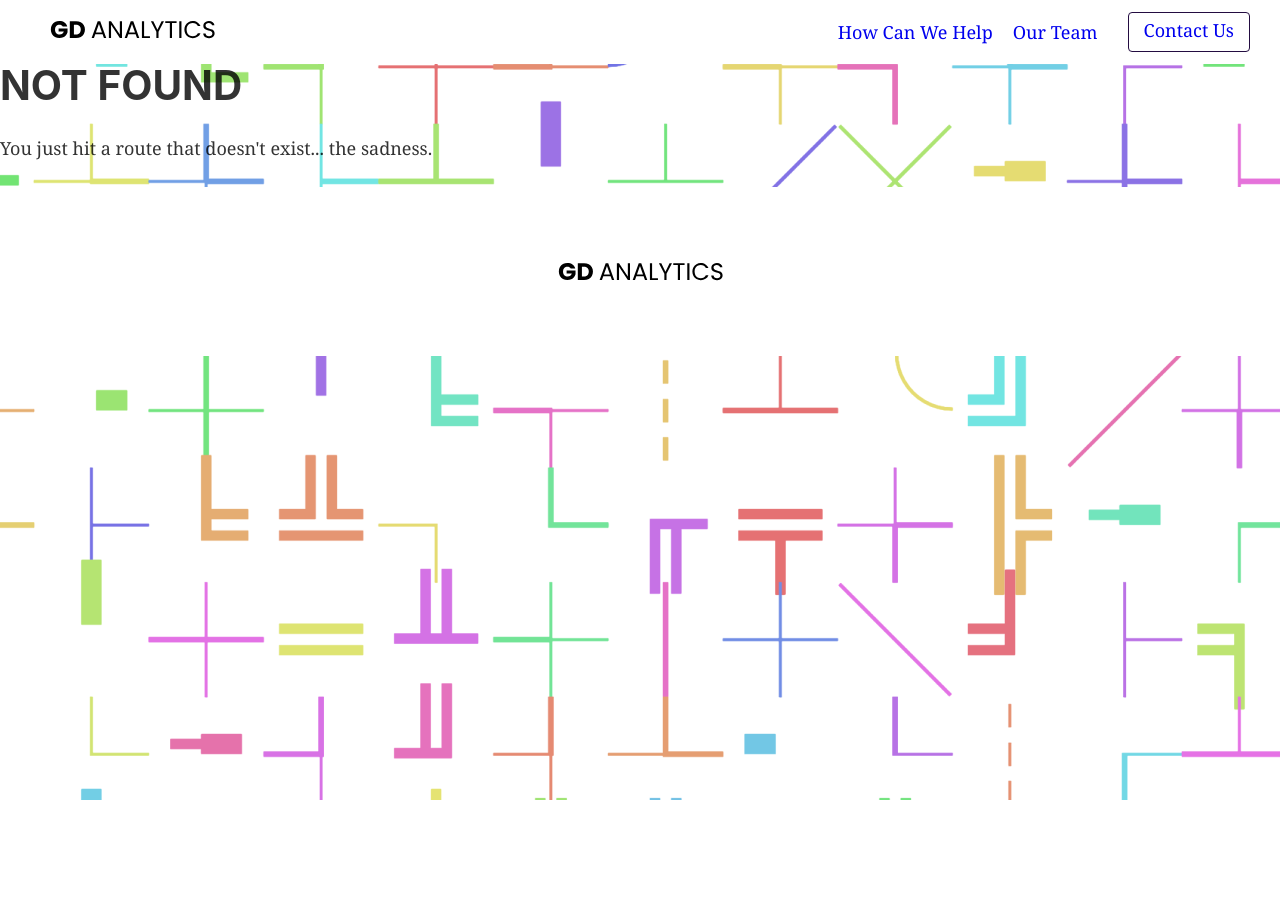
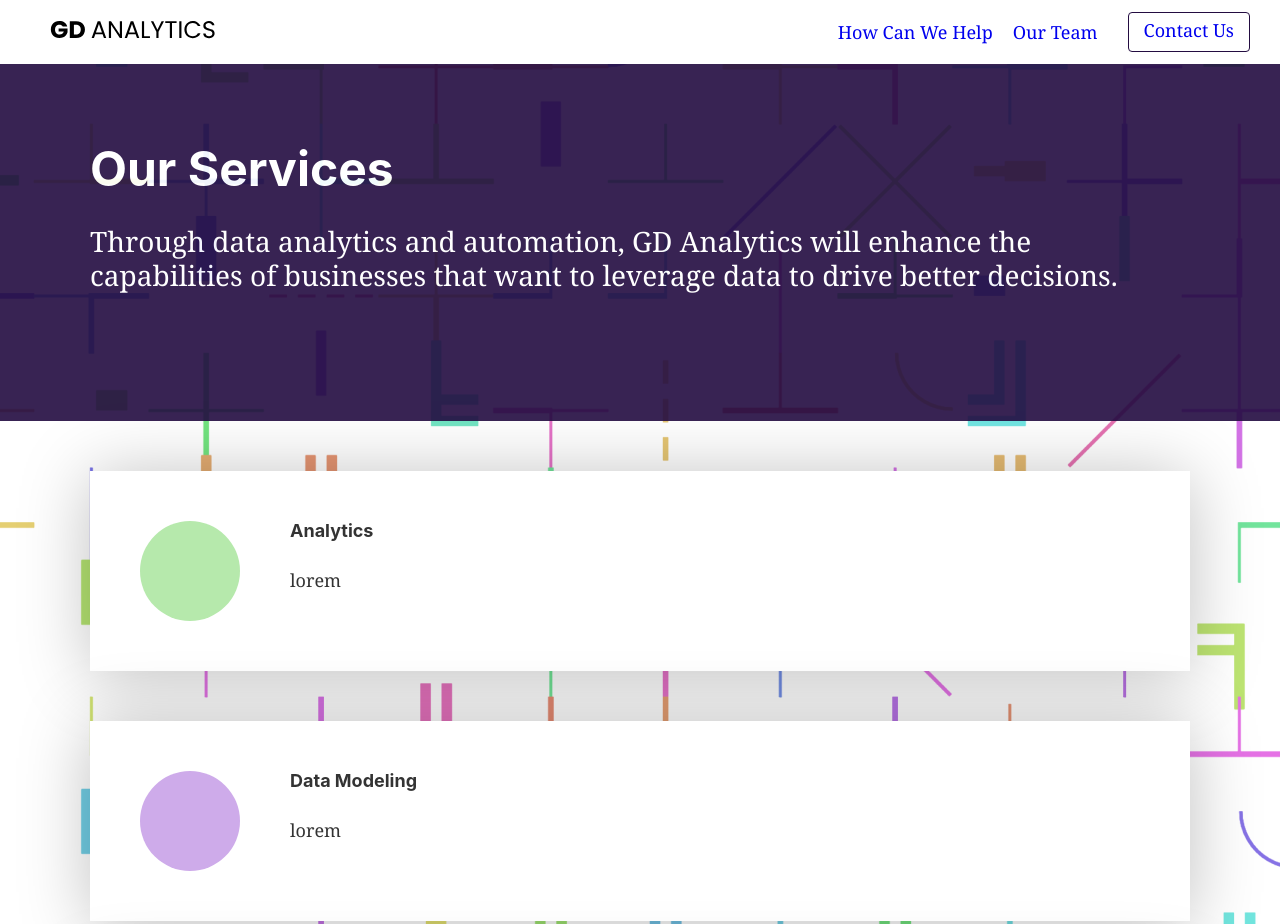
Before and after one commit to BradBolander/gd-analytics, a Gatsby site: page /services in a window 1280 px wide. Before the commit this address had no page. Shown: the top 924 px of the page. Before the commit the page ends 800 px from the top, so only its background shows below. Built offline with nearby package versions, Linux system fonts and the light colour scheme; Gatsby itself is replaced by a stand-in of ours.

Commit message:
implemented services page and services card component

```diff
--- /dev/null
+++ b/src/components/card.js
@@ -0,0 +1,21 @@
+import React from "react"
+import "../styles/card.scss"
+
+
+const Card = (props) => (
+    <div className="card">
+        <div style={{ 'backgroundColor': props.color }} className="circle"></div>
+
+        <div className="content-wrap">
+            <h4 className="title">
+                { props.title }
+            </h4>
+            <p className="content">
+                { props.content }
+            </p>
+        </div>
+
+    </div>
+)
+
+export default Card
--- a/src/components/contact.js
+++ b/src/components/contact.js
@@ -4,10 +4,11 @@ import "../styles/contact.scss"
 
 
 
-const Contact = () => (
+const Contact = (props) => (
     <div style={{ backgroundColor: `white` }}>
         <div className="site-container">
            <div className="contact">
+                {props.fullSize === true &&
                     <div className="greeting">
                         <div className="image-wrap">
                         <img src={Abstract} />
@@ -17,6 +18,8 @@ const Contact = () => (
                             <p style={{ maxWidth: `255px` }}>We work directly with you to determine the best tools for your company.</p>
                         </div>
                     </div>
+                }
+
                <div className="form">
                    <h4>Get in touch</h4>
                    <input className="email field" type="email" placeholder="Email"></input>
--- /dev/null
+++ b/src/components/servicesHero.js
@@ -0,0 +1,21 @@
+import React from "react"
+import { Link } from "gatsby"
+import "../styles/hero.scss"
+
+
+
+const ServicesHero = () => (
+    <div className="services-hero">
+        <div className="site-container">
+            <h1>
+                Our Services
+            </h1>
+            <p style={{ marginBottom: `3rem`, fontSize: `28px`, lineHeight: `1.2` }}>
+                Through data analytics and automation, GD Analytics will enhance the capabilities of businesses that want to leverage data to drive better decisions.
+            </p>
+        </div>
+
+    </div>
+)
+
+export default ServicesHero
--- /dev/null
+++ b/src/data/services.js
@@ -0,0 +1,22 @@
+export default [
+    {
+        title: "Analytics",
+        content: "lorem",
+        color: "#B6E9AC"
+    },
+    {
+        title: "Data Modeling",
+        content: "lorem",
+        color: "#CEABEA"
+    },
+    {
+        title: "Automated Reporting",
+        content: "lorem",
+        color: "#EAB0AA"
+    },
+    {
+        title: "Training",
+        content: "lorem",
+        color: "#A8BCEA"
+    }
+]
--- a/src/pages/index.js
+++ b/src/pages/index.js
@@ -14,7 +14,7 @@ const IndexPage = () => (
     <Hero />
     <SubHero />
     <Software />
-    <Contact />
+    <Contact fullSize={true} />
   </Layout>
 )
 
--- /dev/null
+++ b/src/pages/services.js
@@ -0,0 +1,25 @@
+import React from "react"
+
+
+import Layout from "../components/layout"
+import Contact from "../components/contact"
+import Card from "../components/card"
+import SEO from "../components/seo"
+import ServicesHero from "../components/servicesHero"
+import "../styles/services.scss"
+import ServicesData from "../data/services.js"
+
+const Services = () => (
+  <Layout>
+    <SEO title="Services" />
+    <ServicesHero />
+    <div className="site-container">
+      { ServicesData.map(function(service, index) {
+        return <Card key={ index } title={ service.title } content={ service.content } color={ service.color } />;
+      })}
+    </div>
+    <Contact fullSize={false} />
+  </Layout>
+)
+
+export default Services
--- /dev/null
+++ b/src/styles/card.scss
@@ -0,0 +1,23 @@
+.card {
+    box-shadow: 0px 4px 70px rgba(0, 0, 0, 0.25);
+    background-color: white;
+    padding: 50px;
+    margin-bottom: 50px;
+    margin-top: 50px;
+    display: flex;
+    .content-wrap {
+
+    }
+    .circle {
+        height: 100px;
+        width: 100px;
+        border-radius: 50%;
+        margin-right: 50px;
+    }
+    .title {
+
+    }
+    .content {
+
+    }
+}
--- /dev/null
+++ b/src/styles/services.scss
@@ -0,0 +1,10 @@
+.services-hero {
+    background-color: #230C41;
+    opacity: .9;
+    color: white;
+    padding: 75px 0px;
+    h1 {
+        line-height: 60px;
+        font-size: 48PX;
+    }
+}
```
Lines whose indentation alone changed are shown as unchanged.
